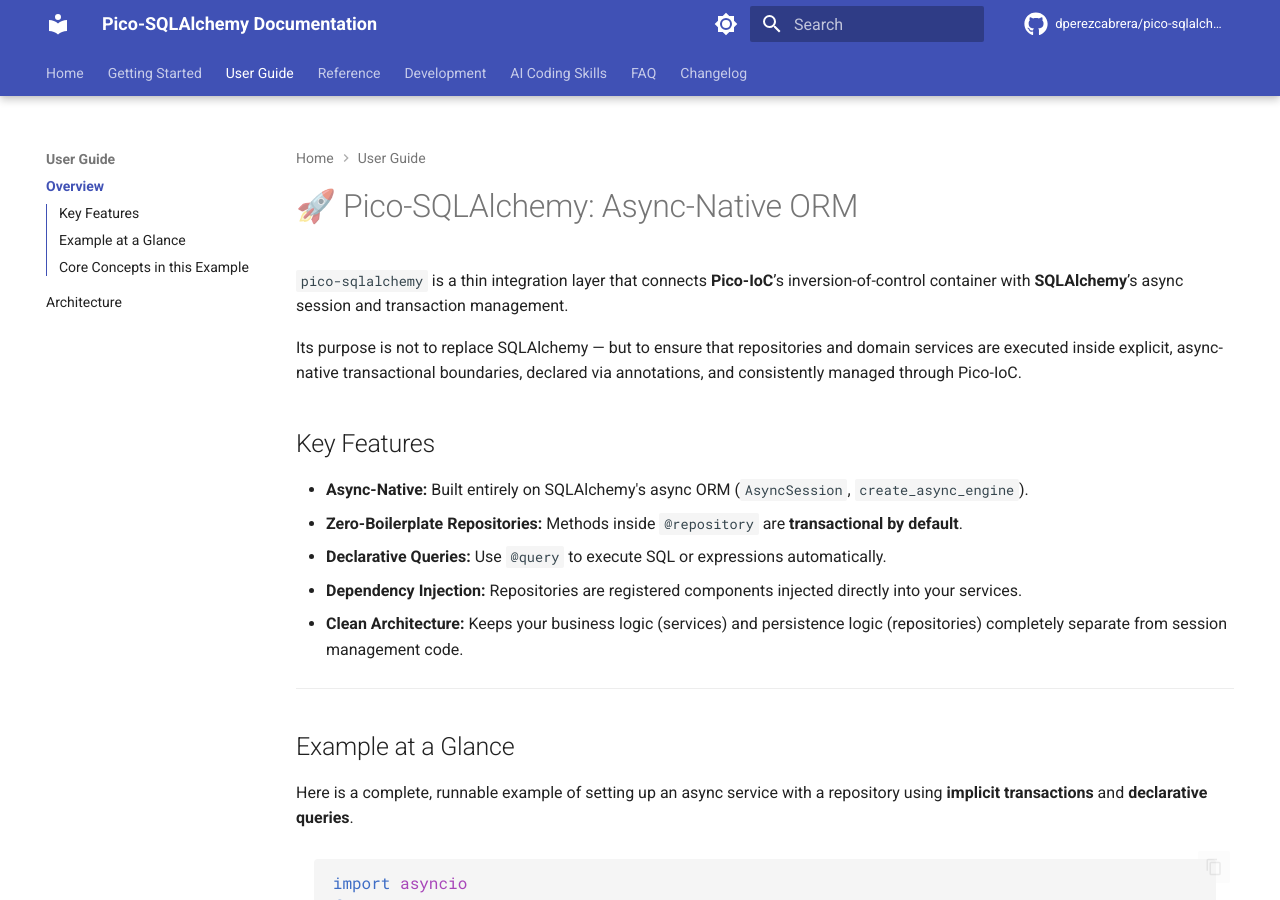
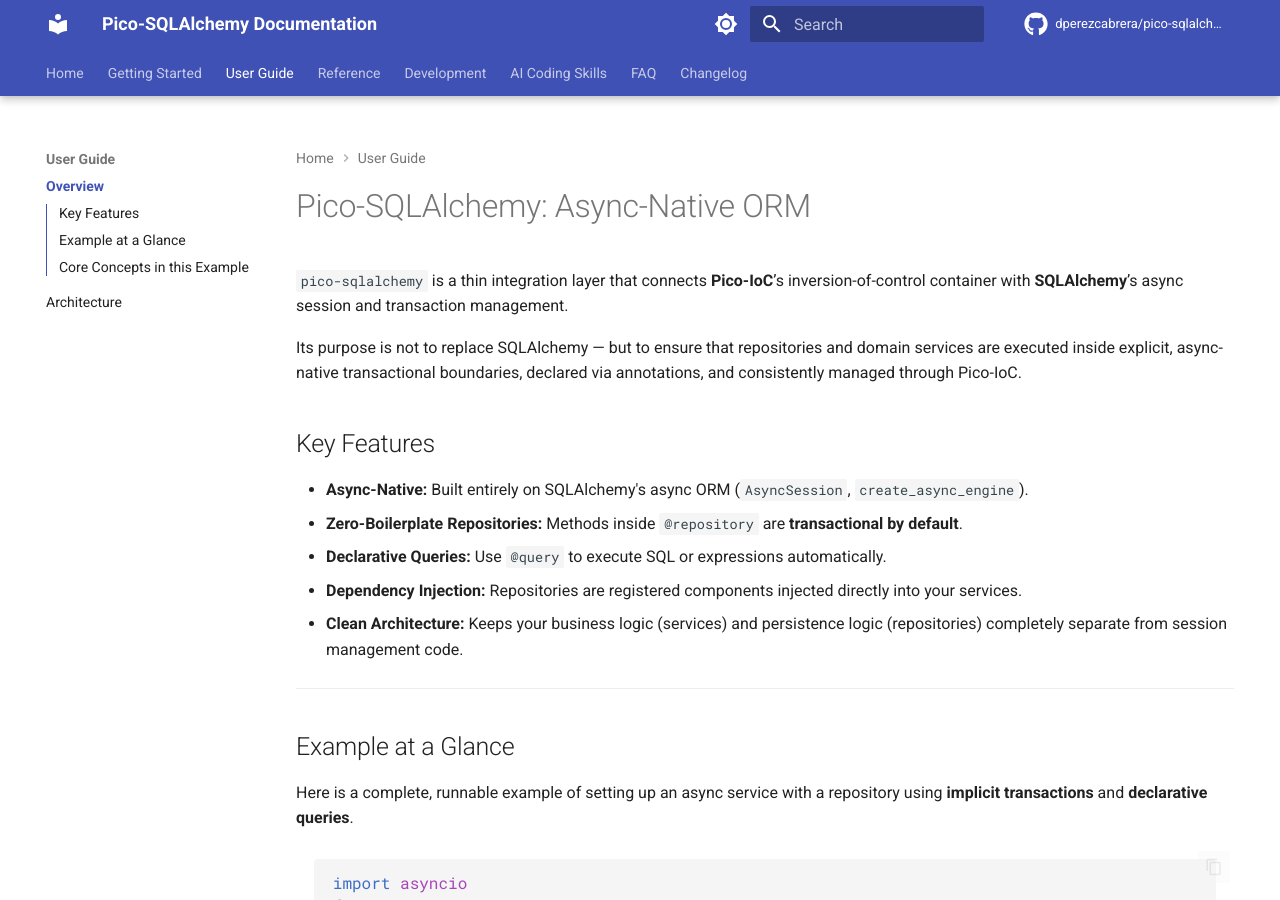
Before and after one commit to dperezcabrera/pico-sqlalchemy, an MkDocs documentation site: the page built from docs/overview.md, in a window 1280 px wide and 900 px high. Built offline with MkDocs 1.6.1 and Material for MkDocs 9.7.7, drawn with Linux system fonts in a browser that asks for light colours; comment, search, counter and statistics services are not loaded.

Commit message:
Remove emojis from documentation

```diff
--- a/docs/overview.md
+++ b/docs/overview.md
@@ -1,4 +1,4 @@
-# 🚀 Pico-SQLAlchemy: Async-Native ORM
+# Pico-SQLAlchemy: Async-Native ORM
 
 `pico-sqlalchemy` is a thin integration layer that connects **Pico-IoC**’s inversion-of-control container with **SQLAlchemy**’s async session and transaction management.
 
```
Also changed, not shown: docs/reference/repository.md (+1 -1 lines).
